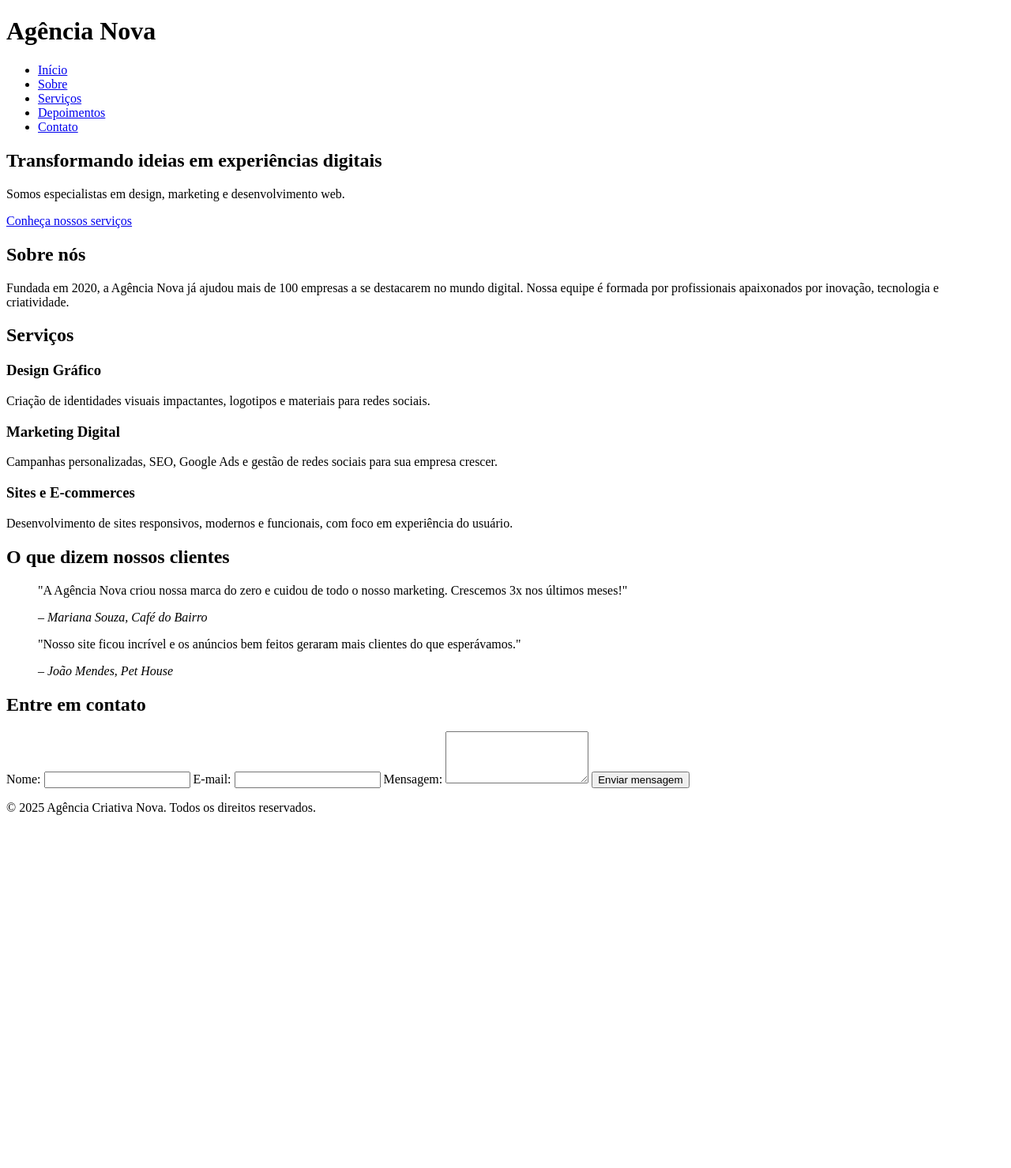
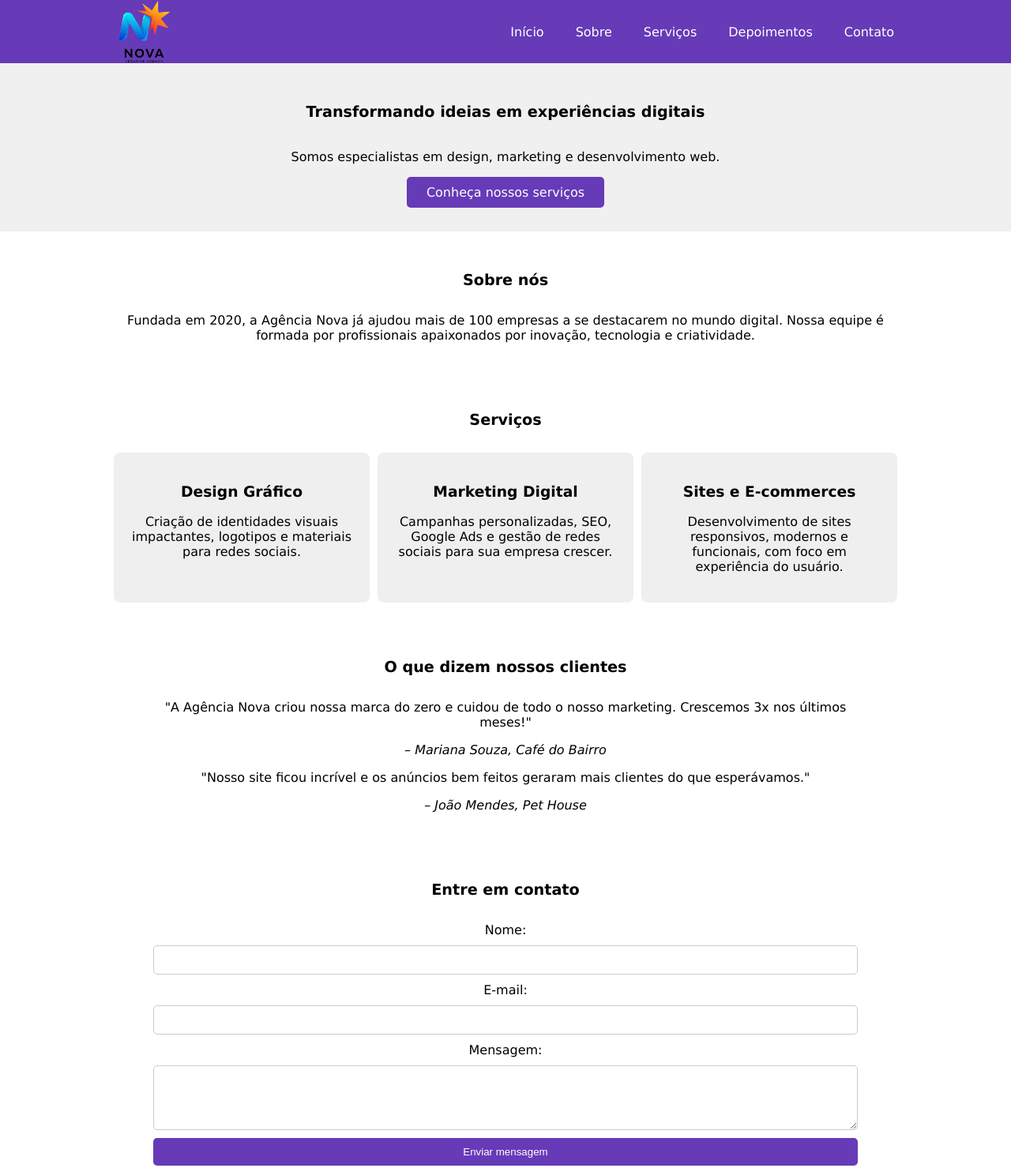
Before and after one commit to dsalinux/Atividades-PPW1-2025-01, a plain HTML site: page 11SiteResponsivo/index.html in a window 1280 px wide. Shown: the top 1479 px of the page at 79% size. Before the commit the page ends 1048 px from the top, so only its background shows below. Drawn offline with Linux system fonts and the light colour scheme.

```diff
--- a/11SiteResponsivo/css/estilo.css
+++ b/11SiteResponsivo/css/estilo.css
@@ -0,0 +1,170 @@
+:root {
+    --bgcolor: #673ab7;
+}
+* {
+    box-sizing: border-box;
+}
+::selection {
+    background-color: var(--bgcolor);
+    color: white;
+}
+html {
+    scroll-behavior: smooth;
+}
+body {
+    margin: 0;
+    padding: 0;
+    font-family: 'Lucida Sans', 'Lucida Sans Regular', 'Lucida Grande', 'Lucida Sans Unicode', Geneva, Verdana, sans-serif;
+}
+
+header {
+    background-color:  var(--bgcolor);
+    color: white;
+}
+header .logo {
+    display: flex;
+    justify-content: center;
+    align-items: center;
+}
+header .logo img {
+    height: 80px;
+}
+header nav ul {
+    display: flex;
+    justify-content: center;
+    flex-direction: column;
+    list-style: none;
+    padding: 0;
+    margin: 0;
+}
+header nav ul li a {
+    text-decoration: none;
+    color: white;
+    padding: 10px 20px;
+    display: block;
+}
+header nav ul li a:hover {
+    background-color: rgba(0, 0, 0, 0.4);
+}
+.hero {
+    padding: 30px 0;
+    background-color: #f0f0f0;
+}
+.hero .container {
+    display: flex;
+    flex-direction: column;
+    align-items: center;;
+}
+.hero h2 {
+    font-size: 1.2em;
+    text-align: center;
+    padding: 0 20px;
+}
+.hero p {
+    font-size: 1em;
+    text-align: center;
+    padding: 0 20px;
+}
+.hero .btn {
+    display: block;
+    width: 90%;
+    text-align: center;
+    padding: 10px;
+    background-color:  var(--bgcolor);
+    color: white;
+    text-decoration: none;
+    border-radius: 5px;
+}
+h2 {
+    font-size: 1.2em;
+    padding: 10px;
+    text-align: center;
+    margin: 20px 0;
+}
+
+.sobre, .servicos, .depoimentos, .contato {
+    background: #fff;
+    padding: 20px;
+    text-align: center;
+}
+.servico-lista {
+    display: flex;
+    flex-direction: column;
+    gap: 10px;
+}
+.servico {
+    background: #efefef;
+    border-radius: 8px;
+    padding: 20px;
+    width: 100%;
+}
+.contato form {
+    display: flex;
+    flex-direction: column;
+    align-items: center;
+}
+.contato form input, .contato form textarea {
+    width: 90%;
+    padding: 10px;
+    margin: 10px 0;
+    border: 1px solid #ccc;
+    border-radius: 5px;
+}
+.contato form button {
+    width: 90%;
+    padding: 10px;
+    background-color:  var(--bgcolor);
+    color: white;
+    border: none;
+    border-radius: 5px;
+    cursor: pointer;
+}
+.contato form button:hover {
+    background-color: rgba(0, 0, 0, 0.4);
+}
+
+footer {
+    background-color:  var(--bgcolor);
+    color: white;
+    text-align: center;
+    padding: 20px 0;
+}
+
+@media screen and (min-width: 700px) {
+
+    .header-container {
+        display: flex;
+        justify-content: space-between;
+        align-items: center;
+    }
+    .logo {
+        padding: 0 20px;
+    }
+
+    header nav ul {
+        flex-direction: row;
+    }
+
+    .hero .btn{
+        width: 250px;
+    }
+
+
+}
+
+@media screen and (min-width: 800px) {
+    .container {
+        width: 95%;
+        margin: 0 auto;
+    }
+    .servico-lista {
+        flex-direction: row;
+        justify-content: center;
+    }
+}
+@media screen and (min-width: 1000px) {
+    .container {
+        width: 80%;
+        margin: 0 auto;
+    }
+}
--- a/11SiteResponsivo/index.html
+++ b/11SiteResponsivo/index.html
@@ -10,7 +10,9 @@
 
   <header>
     <div class="container header-container">
-      <h1>Agência Nova</h1>
+      <div class="logo">
+        <img src="imagens/logo.png" alt="">
+      </div>
       <nav>
         <ul class="menu">
           <li><a href="#inicio">Início</a></li>
@@ -22,7 +24,6 @@
       </nav>
     </div>
   </header>
-
   <section class="hero" id="inicio">
     <div class="container">
       <h2>Transformando ideias em experiências digitais</h2>
```
Also changed, not shown: 10TemplateGridResponsivo/calculadora.html (+11 -0 lines).
